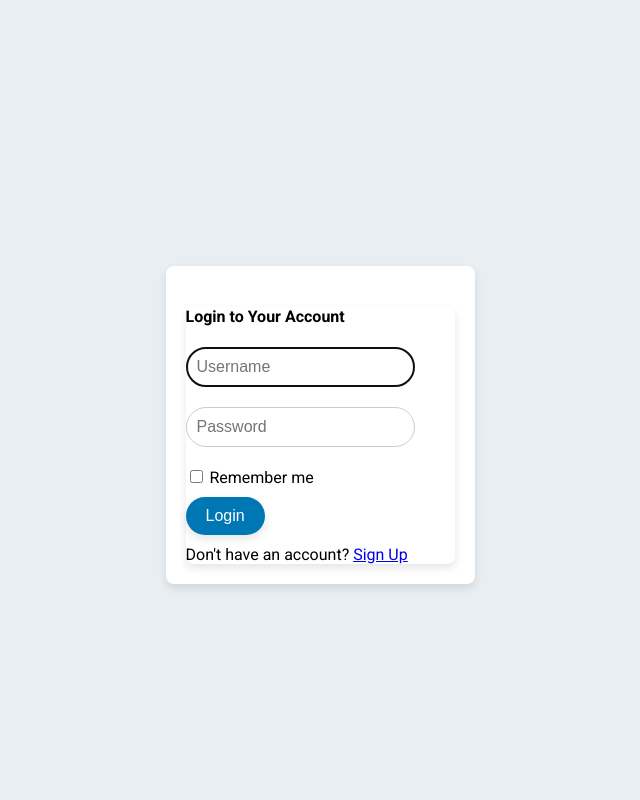
After one commit to stethbo/resgenio, a Flask app: page /login in a window 1280 px wide. The commit adds this page. Shown: the whole page, without its empty margins (340-980 px from the left). Run offline with Flask 3, Linux system fonts and the light colour scheme; some libraries are stand-ins or nearby versions.

Commit message:
updates app to working login/signin status

```diff
--- a/app/resgen.py
+++ b/app/resgen.py
@@ -1,29 +1,100 @@
+import os
+from dotenv import load_dotenv
 from flask import Flask
-from flask import render_template, redirect, url_for
+from flask import render_template, redirect, url_for, flash
+from flask_sqlalchemy import SQLAlchemy
+from flask_bcrypt import Bcrypt
 from flask import session, request
-import requests
+from flask_login import LoginManager, UserMixin, login_user, logout_user, login_required
 from datetime import datetime
 
+
 app = Flask(__name__)
-app.secret_key = 'supersecretkey'
 
-# Simulated database for storing generation activity
+app.config['SQLALCHEMY_DATABASE_URI'] = 'sqlite:///resgen_db.db'
+app.config['SECRET_KEY'] = os.environ.get('DB_SECRET_KEY')
+
 activity_db = []
+db = SQLAlchemy(app)
+bcrypt = Bcrypt(app)
+login_manager = LoginManager(app)
+login_manager.login_view = 'login'
+
+class User(UserMixin, db.Model):
+    id = db.Column(db.Integer, primary_key=True)
+    username = db.Column(db.String(50), unique=True, nullable=False)
+    password_hash = db.Column(db.String(255), nullable=False)
+
+    def set_password(self, password):
+        self.password_hash = bcrypt.generate_password_hash(password).decode('utf-8')
+
+    def check_password(self, password):
+        return bcrypt.check_password_hash(self.password_hash, password)
+
+    def set_password(self, password):
+        self.password_hash = bcrypt.generate_password_hash(password).decode('utf-8')
 
 
+
+@login_manager.user_loader
+def load_user(user_id):
+    return User.query.get(int(user_id))
+
+
+@app.route('/login', methods=['GET', 'POST'])
+def login():
+    if request.method == 'POST':
+        username = request.form['username']
+        password = request.form['password']
+        user = User.query.filter_by(username=username).first()
+        if user and user.check_password(password):
+            login_user(user)
+            return redirect(url_for('dashboard'))
+        else:
+            flash('Invalid username or password')
+    return render_template('login_passes.html')
+
+
+@app.route('/register', methods=['GET', 'POST'])
+def register():
+    if request.method == 'POST':
+        username = request.form['username']
+        password = request.form['password']
+        confirm_password = request.form['confirm_password']
+
+        if password != confirm_password:
+            flash('Passwords must match.')
+            return redirect(url_for('register'))
+
+        existing_user = User.query.filter_by(username=username).first()
+        if existing_user:
+            flash('Username already exists.')
+            return redirect(url_for('register'))
+
+        new_user = User(username=username)
+        new_user.set_password(password)
+
+        db.session.add(new_user)
+        db.session.commit()
+
+        flash('Registration successful. Please log in.')
+        return redirect(url_for('login'))
+
+    return render_template('register.html')
+
+
+
+@app.route('/dashboard')
 @app.route('/')
-def login():
-    # For demonstration purposes, just setting the session variable here
-    session['logged_in'] = True
-    # Simulated login page with "Log in with LinkedIn" button
-    return render_template('login.html')
-
+@login_required
+def dashboard():
+    return render_template('dashboard.html')
 
 
 @app.route('/main', methods=['GET', 'POST'])
 def main():
     if 'logged_in' not in session:
-        return redirect(url_for('login'))
+        return redirect(url_for('login_passes.html'))
 
     if request.method == 'POST':
         # Simulate resume generation and add to activity_db
@@ -31,7 +102,16 @@ def main():
 
     return render_template('main.html')
 
+
+@app.route('/logout')
+@login_required
+def logout():
+    logout_user()
+    return redirect(url_for('index'))
+
+
 @app.route('/archive')
+@login_required
 def archive():
     if 'logged_in' not in session:
         return redirect(url_for('login'))
@@ -41,4 +121,6 @@ def archive():
 
 
 if __name__ == '__main__':
-    app.run(debug=True)
+    with app.app_context():
+        db.create_all()
+    app.run(debug=True, port="8080")
--- a/app/static/styles.css
+++ b/app/static/styles.css
@@ -68,3 +68,51 @@ li {
 li:last-child {
     border-bottom: none;
 }
+
+
+.login-form {
+    width: 100%;
+    max-width: 320px;
+    margin-top: 50px;
+    background: #fff;
+    padding: 20px;
+    border-radius: 8px;
+    box-shadow: 0 4px 8px rgba(0, 0, 0, 0.1);
+}
+
+.login-form .form-control {
+    border-radius: 20px;
+    border: 1px solid #ccc;
+    padding: 10px;
+    font-size: 1em;
+    margin-bottom: 20px;
+}
+
+.login-form .btn-primary {
+    background-color: #0077b5;
+    border: none;
+    border-radius: 20px;
+    padding: 10px 20px;
+    font-size: 1em;
+    box-shadow: 0 4px 8px rgba(0, 0, 0, 0.1);
+    /* Use !important to override Bootstrap default */
+    box-shadow: 0 4px 8px rgba(0, 0, 0, 0.1) !important;
+}
+
+.login-form .btn-primary:hover {
+    background-color: #005a8e;
+    transform: translateY(-2px);
+    box-shadow: 0 6px 12px rgba(0, 0, 0, 0.1);
+    /* Use !important to override Bootstrap default */
+    box-shadow: 0 6px 12px rgba(0, 0, 0, 0.1) !important;
+}
+
+.card {
+    border-radius: 8px;
+    box-shadow: 0 4px 8px rgba(0, 0, 0, 0.1);
+}
+
+.card-footer {
+    background: none;
+    border-top: none;
+}
--- /dev/null
+++ b/app/templates/login_passes.html
@@ -0,0 +1,47 @@
+<!DOCTYPE html>
+<html lang="en">
+<head>
+    <meta charset="UTF-8">
+    <meta name="viewport" content="width=device-width, initial-scale=1.0">
+    <title>Login</title>
+    <link href="https://fonts.googleapis.com/css2?family=Roboto:wght@300;400;700&display=swap" rel="stylesheet">
+    <link rel="stylesheet" href="{{ url_for('static', filename='styles.css') }}">
+</head>
+<body>
+    <div class="container h-100">
+        <div class="row h-100 justify-content-center align-items-center">
+            <div class="login-form">
+                <div class="card">
+                    <div class="card-body">
+                        <h4 class="card-title text-center">Login to Your Account</h4>
+                        <form action="/login" method="POST">
+                            <div class="form-group">
+                                <input type="text" class="form-control" name="username" placeholder="Username" required autofocus>
+                            </div>
+                            <div class="form-group">
+                                <input type="password" class="form-control" name="password" placeholder="Password" required>
+                            </div>
+                            <div class="d-flex justify-content-between align-items-center">
+                                <div class="checkbox mb-3">
+                                    <label>
+                                        <input type="checkbox" value="remember-me"> Remember me
+                                    </label>
+                                </div>
+                                <button class="btn btn-primary btn-block" type="submit">Login</button>
+                            </div>
+                        </form>
+                    </div>
+                    <div class="card-footer text-center">
+                        Don't have an account? <a href="/register">Sign Up</a>
+                    </div>
+                </div>
+            </div>
+        </div>
+    </div>
+
+    <!-- Bootstrap JS, Popper.js, and jQuery -->
+    <script src="https://code.jquery.com/jquery-3.5.1.slim.min.js"></script>
+    <script src="https://cdn.jsdelivr.net/npm/popper.js@1.9.3/dist/umd/popper.min.js"></script>
+    <script src="https://stackpath.bootstrapcdn.com/bootstrap/4.5.2/js/bootstrap.min.js"></script>
+</body>
+</html>
```
Also changed, not shown: app/templates/base.html (added, +36 -0 lines), app/templates/register.html (added, +30 -0 lines), app/templates/dashboard.html (renamed from app/templates/main.html).
